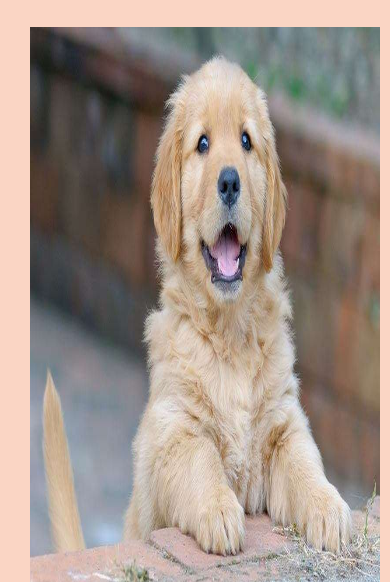
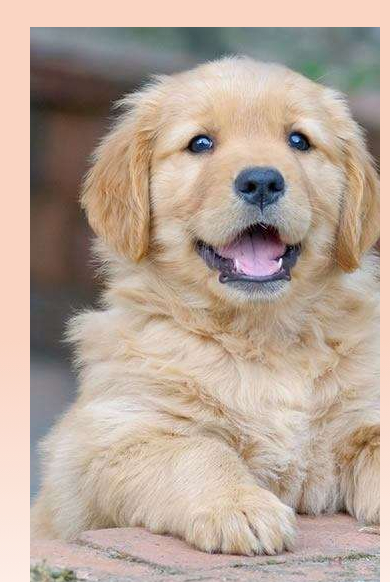
Before and after one commit to VandaBOBALY/ExoSite, a plain HTML site: page index.html in a window 390 px wide. Shown: the part 518-1100 px from the top of the page. Drawn offline with nearby package versions, Linux system fonts and the light colour scheme.

Commit message:
modifs supplémentaires couleur

```diff
--- a/style.css
+++ b/style.css
@@ -133,7 +133,7 @@ li {
 
 /* -------------------- COLLECTION -------------------- */
 .collection {
-  background-color: #fad5c4;
+  background: linear-gradient(#fad5c4 50%, white);
 }
 
 .title {
@@ -222,6 +222,7 @@ li {
 
   .collection-item img {
     width: 350px;
+    object-fit: cover;
   }
 
   .collection-info h4 {
@@ -308,6 +309,7 @@ li {
 
   .product-item {
     width: 100%;
+    margin: 0;
   }
 
   .section-bottom {
```
